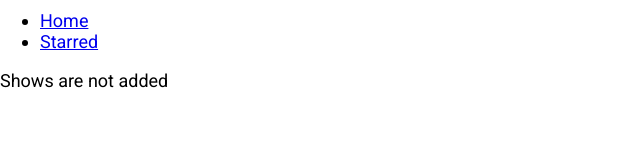
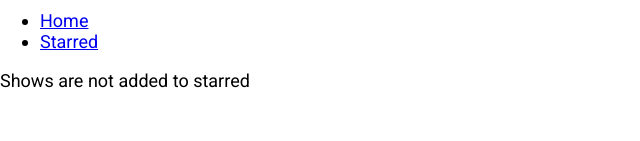
Before and after one commit to Avinash-75/Box-office-App, a React (Create React App) app: page /starred in a window 1280 px wide. Shown: the part 159-300 px from the top of the page, without its empty margins (0-640 px from the left). Built offline with nearby package versions, Linux system fonts and the light colour scheme.

Commit message:
created two new more hooks: useLastQuery and useShow

```diff
--- a/src/components/show/ShowGrid.js
+++ b/src/components/show/ShowGrid.js
@@ -4,7 +4,7 @@ import ShowCard from './ShowCard';
 
 import IMAGE_NOT_FOUND from '../../images/not-found.png';
 import { FlexGrid } from '../styled';
-import { useShows } from '../../misc/custom-hooks';
+import { useShows } from '../../misc/Custom-hooks';
 
 const ShowGrid = ({ data }) => {
   const [starredShows, dispatchStarred] = useShows();
--- a/src/misc/custom-hooks.js
+++ b/src/misc/custom-hooks.js
@@ -1,4 +1,5 @@
-import { useReducer, useEffect } from 'react';
+import { useReducer, useEffect, useState } from 'react';
+import { apiGet } from './Config';
 
 function showsReducer(prevState, action) {
   switch (action.type) {
@@ -31,3 +32,74 @@ function usePersistedReducer(reducer, InitialState, key) {
 export function useShows(key = 'shows') {
   return usePersistedReducer(showsReducer, [], key);
 }
+
+export function useLastQuery(key = 'lastQuery') {
+  const [input, setInput] = useState(() => {
+    const persisted = sessionStorage.getItem(key);
+
+    return persisted ? JSON.parse(persisted) : '';
+  });
+
+  const setPersistedInput = newState => {
+    setInput(newState);
+    sessionStorage.setItem(key, JSON.stringify(newState));
+  };
+
+  return [input, setPersistedInput]; // problem :- setInput wouldn't write to session storage
+}
+
+const reducer = (prevState, action) => {
+  switch (action.type) {
+    case 'FETCH_SUCCESS': {
+      return { isLoading: false, error: null, show: action.show };
+    }
+
+    case 'FETCH_FAILED': {
+      return { isLoading: false, error: action.error };
+    }
+
+    default:
+      return null;
+  }
+};
+
+export function useShow(showId) {
+  const [state, dispatch] = useReducer(reducer, {
+    show: null,
+    isLoading: true,
+    error: null,
+  }); // Destructure the state --> {show, isLoading, error}
+
+  // const [show, setShow] = useState(null);
+  // const [isLoading, setIsLoading] = useState(true);
+  // const [error, setError] = useState(null);
+
+  let isMounted = true; // React doesn't know,show is unmounted,still try to update the states
+
+  useEffect(() => {
+    apiGet(`shows/${showId}?embed[]=seasons&embed[]=cast`)
+      .then(results => {
+        if (isMounted) {
+          dispatch({ type: 'FETCH_SUCCESS', show: results });
+
+          // setShow(results);
+          // setIsLoading(false);
+        }
+      })
+      .catch(err => {
+        if (isMounted) {
+          dispatch({ type: 'FETCH_FAILED', error: err.message });
+
+          // setError(err.message);
+          // setIsLoading(false);
+        }
+      });
+
+    return () => {
+      // eslint-disable-next-line react-hooks/exhaustive-deps
+      isMounted = false;
+    };
+  }, [showId]);
+
+  return state;
+}
--- a/src/pages/Home.js
+++ b/src/pages/Home.js
@@ -3,10 +3,11 @@ import ActorGrid from '../components/actor/ActorGrid';
 import MainPageLayout from '../components/MainPageLayout';
 import ShowGrid from '../components/show/ShowGrid';
 import { apiGet } from '../misc/Config';
+import { useLastQuery } from '../misc/Custom-hooks';
 
 // eslint-disable-next-line arrow-body-style
 const Home = () => {
-  const [input, setInput] = useState('');
+  const [input, setInput] = useLastQuery();
   const [results, setResult] = useState(null);
   const [searchOption, setSearchOption] = useState('shows');
 
--- a/src/pages/Show.js
+++ b/src/pages/Show.js
@@ -1,76 +1,19 @@
 /* eslint-disable no-underscore-dangle */
-import React, { useEffect, useReducer } from 'react';
+import React from 'react';
 import { useParams } from 'react-router-dom';
 import Cast from '../components/show/Cast';
 import Details from '../components/show/Details';
 import Seasons from '../components/show/Seasons';
 import ShowMainData from '../components/show/ShowMainData';
-import { apiGet } from '../misc/Config';
+// import { apiGet } from '../misc/Config';
+import { useShow } from '../misc/Custom-hooks';
 import { InfoBlock, ShowPageWrapper } from './Show.styled';
-
-const reducer = (prevState, action) => {
-  switch (action.type) {
-    case 'FETCH_SUCCESS': {
-      return { isLoading: false, error: null, show: action.show };
-    }
-
-    case 'FETCH_FAILED': {
-      return { isLoading: false, error: action.error };
-    }
-
-    default:
-      return null;
-  }
-};
-
-const InitialState = {
-  show: null,
-  isLoading: true,
-  error: null,
-};
 
 // eslint-disable-next-line arrow-body-style
 const Show = () => {
   const { id } = useParams();
 
-  const [{ show, isLoading, error }, dispatch] = useReducer(
-    reducer,
-    InitialState
-  ); // Destructure the state --> {show, isLoading, error}
-
-  // const [show, setShow] = useState(null);
-  // const [isLoading, setIsLoading] = useState(true);
-  // const [error, setError] = useState(null);
-
-  let isMounted = true; // React doesn't know,show is unmounted,still try to update the states
-
-  useEffect(() => {
-    apiGet(`shows/${id}?embed[]=seasons&embed[]=cast`)
-      .then(results => {
-        if (isMounted) {
-          dispatch({ type: 'FETCH_SUCCESS', show: results });
-
-          // setShow(results);
-          // setIsLoading(false);
-        }
-      })
-      .catch(err => {
-        if (isMounted) {
-          dispatch({ type: 'FETCH_FAILED', error: err.message });
-
-          // setError(err.message);
-          // setIsLoading(false);
-        }
-      });
-
-    return () => {
-      isMounted = false;
-    };
-  }, [id]);
-
-  // console.log('state', state);
-
-  // console.log('show', show);
+  const { show, isLoading, error } = useShow(id);
 
   if (isLoading) {
     return <div>Data is being Loaded...</div>;
--- a/src/pages/Starred.js
+++ b/src/pages/Starred.js
@@ -1,7 +1,6 @@
-/* eslint-disable no-unused-vars */
 import React, { useState, useEffect } from 'react';
 import MainPageLayout from '../components/MainPageLayout';
-import { useShows } from '../misc/custom-hooks';
+import { useShows } from '../misc/Custom-hooks';
 import { apiGet } from '../misc/Config';
 import ShowGrid from '../components/show/ShowGrid';
 
@@ -37,7 +36,7 @@ const Starred = () => {
     <MainPageLayout>
       {isLoading && <div>Shows are still loading..</div>}
       {error && <div>Error Occured : {error}</div>}
-      {!isLoading && !shows && <div>Shows are not added</div>}
+      {!isLoading && !shows && <div>Shows are not added to starred</div>}
       {!isLoading && !error && shows && <ShowGrid data={shows} />}
     </MainPageLayout>
   );
```
